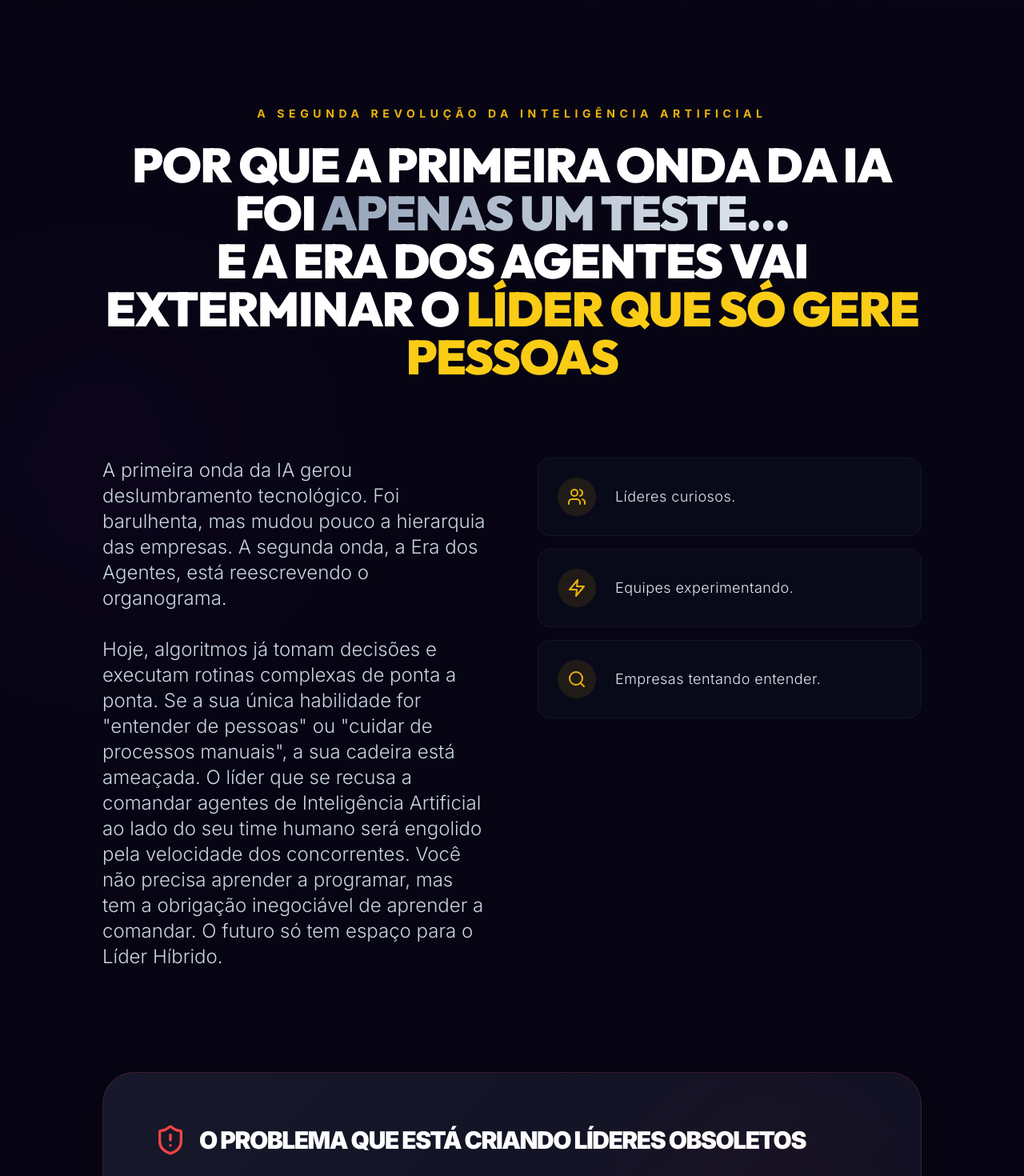
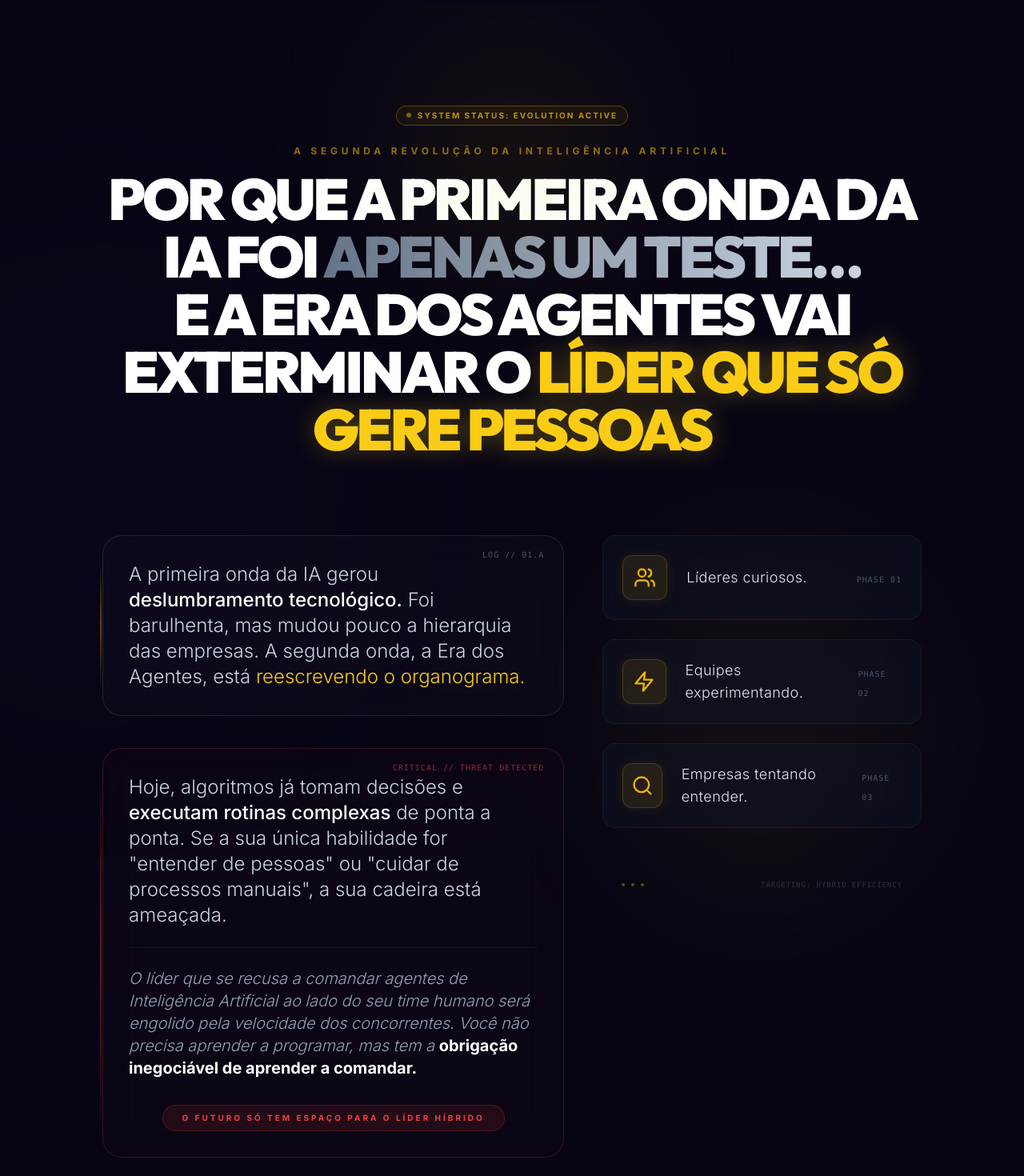
Before and after one commit to Rbraga010/Landingpage_segundarevolucao, a React (Vite) app: page / in a window 1280 px wide. Shown: the part 800-2270 px from the top of the page at 80% size. Built offline with nearby package versions, Linux system fonts and the light colour scheme; no server answers.

Commit message:
Futuristic redesign of Segunda Revolução section

```diff
--- a/App.tsx
+++ b/App.tsx
@@ -284,48 +284,93 @@ export default function App() {
 
                    <div className="max-w-5xl mx-auto relative z-10">
                       <Reveal>
-                     <div className="mb-24">
-                        <h3 className="text-yellow-500 font-bold uppercase tracking-[0.4em] text-xs md:text-sm mb-6 text-center">A segunda revolução da inteligência artificial</h3>
-                        <h2 className="text-3xl md:text-6xl font-heading font-black text-white text-center leading-tight uppercase tracking-tight mb-8">
-                           POR QUE A PRIMEIRA ONDA DA IA FOI <span className="text-transparent bg-clip-text bg-gradient-to-r from-slate-400 to-slate-200">APENAS UM TESTE…</span><br/>
-                           E A ERA DOS AGENTES VAI EXTERMINAR O <span className="text-yellow-400">LÍDER QUE SÓ GERE PESSOAS</span>
+                         <div className="mb-24 relative">
+                            <div className="absolute -top-20 left-1/2 -translate-x-1/2 w-64 h-64 bg-yellow-500/10 blur-[100px] rounded-full"></div>
+                            <div className="flex justify-center mb-6">
+                               <div className="inline-flex items-center gap-2 px-3 py-1 rounded-full border border-yellow-500/30 bg-yellow-500/5 backdrop-blur-md">
+                                  <div className="w-1.5 h-1.5 rounded-full bg-yellow-500 animate-pulse"></div>
+                                  <span className="text-[10px] font-bold uppercase tracking-[0.2em] text-yellow-500/80">System Status: Evolution Active</span>
+                               </div>
+                            </div>
+                            <h3 className="text-yellow-500/60 font-bold uppercase tracking-[0.4em] text-[10px] md:text-xs mb-4 text-center">A segunda revolução da inteligência artificial</h3>
+                            <h2 className="text-4xl md:text-7xl font-heading font-black text-white text-center leading-[0.9] uppercase tracking-tighter mb-8">
+                               POR QUE A PRIMEIRA ONDA DA IA FOI <span className="text-transparent bg-clip-text bg-gradient-to-r from-slate-500 to-slate-300">APENAS UM TESTE…</span><br/>
+                               E A ERA DOS AGENTES VAI EXTERMINAR O <span className="text-yellow-400 drop-shadow-[0_0_15px_rgba(250,204,21,0.3)]">LÍDER QUE SÓ GERE PESSOAS</span>
                             </h2>
                          </div>
                       </Reveal>
 
-                  <div className="grid lg:grid-cols-2 gap-16 items-start mb-32">
+                      <div className="grid lg:grid-cols-12 gap-12 items-start mb-32">
+                         <div className="lg:col-span-7 space-y-10">
                             <Reveal>
-                        <div className="space-y-8">
+                               <div className="relative p-8 rounded-3xl border border-white/10 bg-white/[0.02] backdrop-blur-xl group hover:border-yellow-500/30 transition-all duration-500">
+                                  <div className="absolute top-4 right-6 text-[10px] font-mono text-slate-600 tracking-widest uppercase">Log // 01.A</div>
+                                  <div className="absolute -left-1 top-8 bottom-8 w-[2px] bg-gradient-to-b from-transparent via-yellow-500/40 to-transparent"></div>
                                   <p className="text-xl md:text-2xl text-slate-300 font-light leading-relaxed">
-                              A primeira onda da IA gerou deslumbramento tecnológico. Foi barulhenta, mas mudou pouco a hierarquia das empresas. A segunda onda, a Era dos Agentes, está reescrevendo o organograma.
-                           </p>
-                           <p className="text-xl md:text-2xl text-slate-300 font-light leading-relaxed">
-                              Hoje, algoritmos já tomam decisões e executam rotinas complexas de ponta a ponta. Se a sua única habilidade for "entender de pessoas" ou "cuidar de processos manuais", a sua cadeira está ameaçada. O líder que se recusa a comandar agentes de Inteligência Artificial ao lado do seu time humano será engolido pela velocidade dos concorrentes. Você não precisa aprender a programar, mas tem a obrigação inegociável de aprender a comandar. O futuro só tem espaço para o Líder Híbrido.
+                                     A primeira onda da IA gerou <span className="text-white font-medium">deslumbramento tecnológico.</span> Foi barulhenta, mas mudou pouco a hierarquia das empresas. A segunda onda, a Era dos Agentes, está <span className="text-yellow-400">reescrevendo o organograma.</span>
                                   </p>
                                </div>
                             </Reveal>
+
                             <Reveal delay={100}>
-                        <div className="grid grid-cols-1 gap-4">
-                           <div className="p-6 rounded-2xl border border-white/5 bg-slate-900/30 backdrop-blur-sm flex items-center gap-6 group hover:border-yellow-500/20 transition-colors">
-                              <div className="w-12 h-12 rounded-full bg-yellow-500/10 flex items-center justify-center text-yellow-500">
-                                 <Users className="w-6 h-6" />
+                               <div className="relative p-8 rounded-3xl border border-red-500/20 bg-red-500/[0.02] backdrop-blur-xl group hover:border-red-500/40 transition-all duration-500">
+                                  <div className="absolute top-4 right-6 flex items-center gap-2">
+                                     <div className="w-1.5 h-1.5 rounded-full bg-red-500 animate-ping"></div>
+                                     <span className="text-[10px] font-mono text-red-500/60 tracking-widest uppercase">Critical // Threat Detected</span>
                                   </div>
-                              <span className="text-slate-200 text-lg font-light tracking-wide">Líderes curiosos.</span>
+                                  <div className="absolute -left-1 top-8 bottom-8 w-[2px] bg-gradient-to-b from-transparent via-red-500/40 to-transparent"></div>
+                                  <p className="text-xl md:text-2xl text-slate-300 font-light leading-relaxed">
+                                     Hoje, algoritmos já tomam decisões e <span className="text-white font-medium">executam rotinas complexas</span> de ponta a ponta. Se a sua única habilidade for "entender de pessoas" ou "cuidar de processos manuais", a sua cadeira está ameaçada.
+                                  </p>
+                                  <div className="mt-6 pt-6 border-t border-red-500/10">
+                                     <p className="text-lg md:text-xl text-slate-400 font-light leading-relaxed italic">
+                                        O líder que se recusa a comandar agentes de Inteligência Artificial ao lado do seu time humano será engolido pela velocidade dos concorrentes. Você não precisa aprender a programar, mas tem a <span className="text-white font-bold not-italic">obrigação inegociável de aprender a comandar.</span>
+                                     </p>
                                   </div>
-                           <div className="p-6 rounded-2xl border border-white/5 bg-slate-900/30 backdrop-blur-sm flex items-center gap-6 group hover:border-yellow-500/20 transition-colors">
-                              <div className="w-12 h-12 rounded-full bg-yellow-500/10 flex items-center justify-center text-yellow-500">
-                                 <Zap className="w-6 h-6" />
+                                  <div className="mt-8 flex justify-center">
+                                     <div className="px-6 py-2 rounded-full bg-red-500/10 border border-red-500/20 text-red-500 text-[10px] font-bold uppercase tracking-[0.3em]">
+                                        O futuro só tem espaço para o Líder Híbrido
                                      </div>
-                              <span className="text-slate-200 text-lg font-light tracking-wide">Equipes experimentando.</span>
-                           </div>
-                           <div className="p-6 rounded-2xl border border-white/5 bg-slate-900/30 backdrop-blur-sm flex items-center gap-6 group hover:border-yellow-500/20 transition-colors">
-                              <div className="w-12 h-12 rounded-full bg-yellow-500/10 flex items-center justify-center text-yellow-500">
-                                 <Search className="w-6 h-6" />
-                              </div>
-                              <span className="text-slate-200 text-lg font-light tracking-wide">Empresas tentando entender.</span>
                                   </div>
                                </div>
                             </Reveal>
+                         </div>
+
+                         <div className="lg:col-span-5 relative">
+                            <div className="absolute inset-0 bg-yellow-500/5 blur-[80px] rounded-full pointer-events-none"></div>
+                            <Reveal delay={200}>
+                               <div className="grid grid-cols-1 gap-6 relative z-10">
+                                  {[
+                                     { icon: Users, title: "Líderes curiosos.", status: "Phase 01" },
+                                     { icon: Zap, title: "Equipes experimentando.", status: "Phase 02" },
+                                     { icon: Search, title: "Empresas tentando entender.", status: "Phase 03" }
+                                  ].map((item, i) => (
+                                     <div key={i} className="group relative p-6 rounded-2xl border border-white/5 bg-slate-900/40 backdrop-blur-md flex items-center justify-between hover:bg-slate-900/60 transition-all duration-300 overflow-hidden">
+                                        <div className="absolute top-0 left-0 w-1 h-full bg-yellow-500/0 group-hover:bg-yellow-500/60 transition-all"></div>
+                                        <div className="flex items-center gap-6">
+                                           <div className="w-14 h-14 rounded-xl bg-yellow-500/10 border border-yellow-500/20 flex items-center justify-center text-yellow-500 group-hover:scale-110 transition-transform shadow-[0_0_15px_rgba(234,179,8,0.1)]">
+                                              <item.icon className="w-7 h-7" />
+                                           </div>
+                                           <span className="text-slate-200 text-lg font-light tracking-wide group-hover:text-white transition-colors">{item.title}</span>
+                                        </div>
+                                        <div className="hidden md:block">
+                                           <span className="text-[10px] font-mono text-slate-600 uppercase tracking-widest">{item.status}</span>
+                                        </div>
+                                     </div>
+                                  ))}
+
+                                  {/* Technical Decoration */}
+                                  <div className="mt-4 p-6 border-t border-white/5 border-dashed flex justify-between items-center opacity-40">
+                                     <div className="flex gap-2">
+                                        <div className="w-1 h-1 bg-yellow-500 rounded-full"></div>
+                                        <div className="w-1 h-1 bg-yellow-500 rounded-full"></div>
+                                        <div className="w-1 h-1 bg-yellow-500 rounded-full"></div>
+                                     </div>
+                                     <div className="text-[9px] font-mono text-slate-500 uppercase tracking-widest">Targeting: Hybrid Efficiency</div>
+                                  </div>
+                               </div>
+                            </Reveal>
+                         </div>
                       </div>
 
                   <Reveal>
```
Lines whose indentation alone changed are shown as unchanged.
